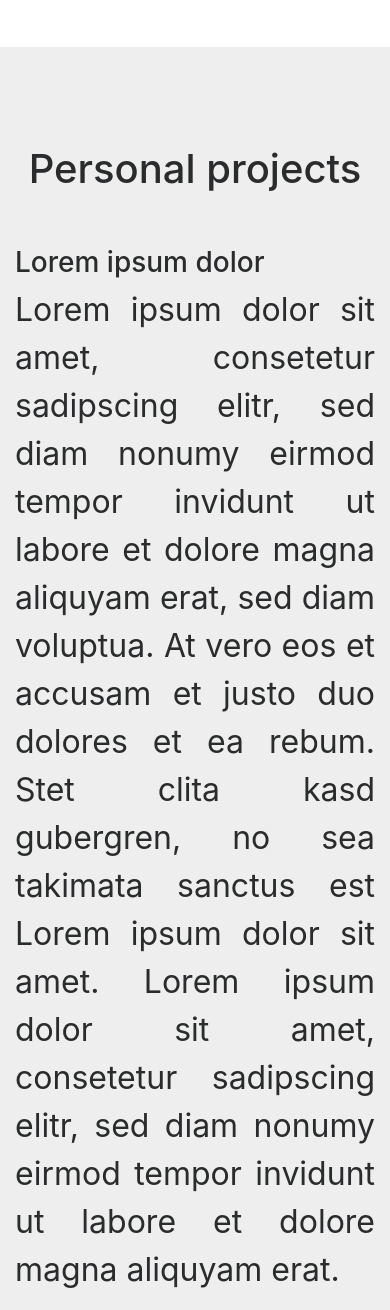
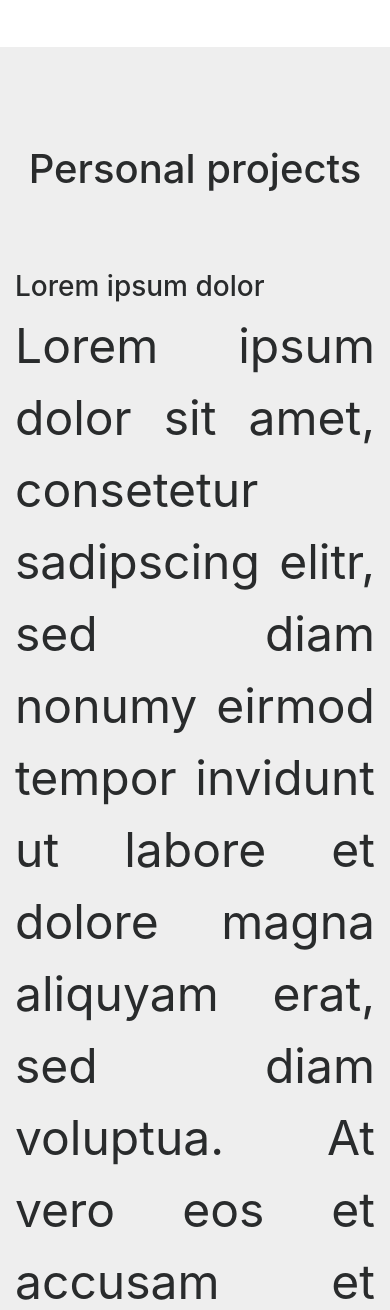
Before and after one commit to jgawrylkowicz/jgawrylkowicz.github.io, a PHP site: page / in a window 390 px wide; the page is wider, and only the part inside the window is pictured. Shown: the part 797-2107 px from the top of that part. Run offline with PHP 8.4, Linux system fonts and the light colour scheme.

Commit message:
update mobile support ( OP2 ) test

```diff
--- a/css/scrolling-nav.css
+++ b/css/scrolling-nav.css
@@ -31,6 +31,10 @@
     Opera???
 
    TODO refractor and import by device for better performance
+
+
+   TODO optimize the css, the code repeats itself too often
+   ideally only the sizes of fonts and elements are mentioned
 
 */
 
@@ -187,7 +191,7 @@ screen and (-webkit-max-device-pixel-ratio: 2){
 screen and (-webkit-max-device-pixel-ratio: 3){
 
     section {
-        font-size: 2em;
+        font-size: 3em;
     }
 
     .navbar.navbar-light {
```
